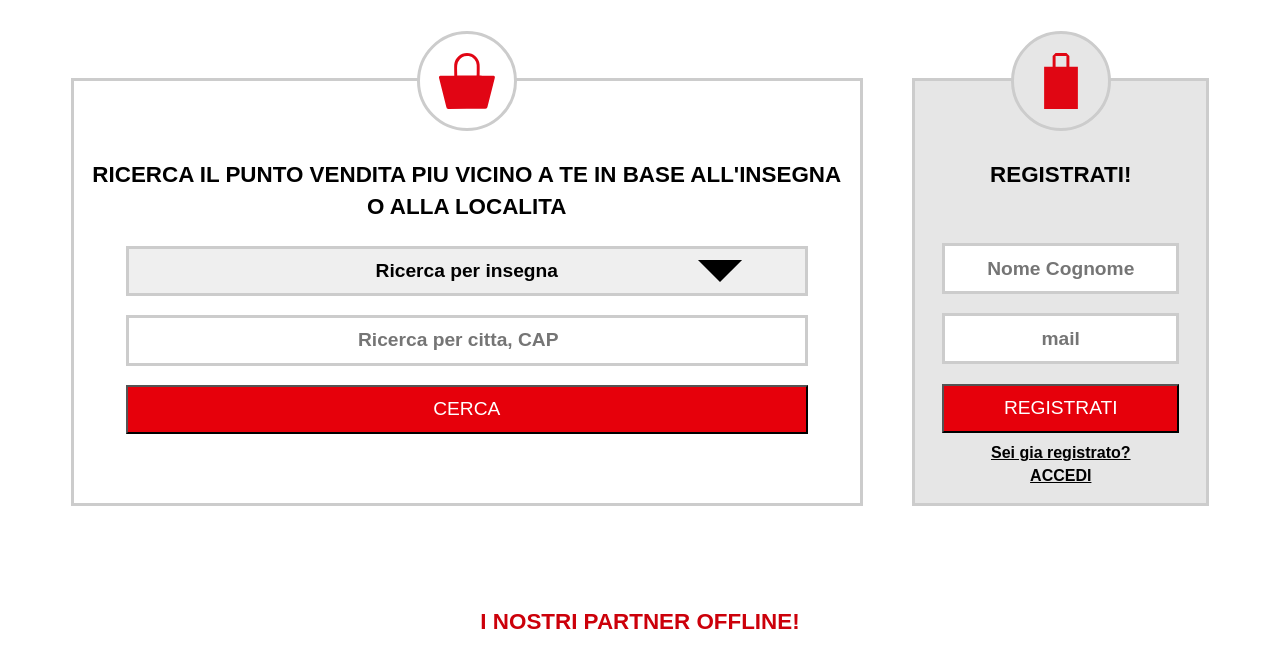
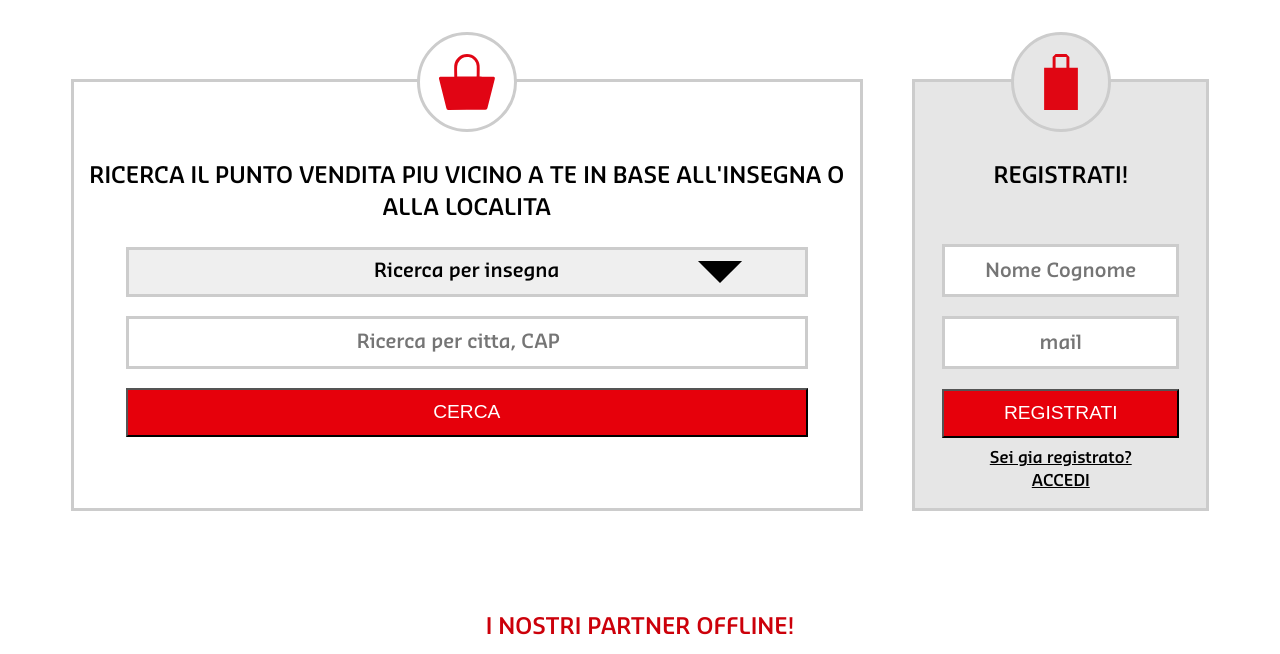
Before and after one commit to bonk33/sodexo, a plain HTML site: page index.html in a window 1280 px wide. Shown: the part 793-1447 px from the top of the page. Drawn offline with Linux system fonts and the light colour scheme; the site is published under a folder, as on GitHub Pages, so addresses that start at the root find nothing.

Commit message:
put fonts in same dir with css

```diff
--- a/assets/css/style.css
+++ b/assets/css/style.css
@@ -3,19 +3,19 @@
 ----------------------------------*/
 @font-face {
     font-family: SansaPro;
-    src: url('/assets/fonts/SansaPro-Light.otf') format('OTF');
+    src: url(SansaPro-Light.otf) format('OTF');
     font-weight: lighter;
 }
 
 @font-face {
     font-family: SansaPro;
-    src: url('/assets/fonts/SansaPro-Normal.ttf') format('TrueType');
+    src: url(SansaPro-Normal.ttf) format('TrueType');
     font-weight: normal;
 }
 
 @font-face {
     font-family: SansaPro;
-    src: url('/assets/fonts/SansaPro-SemiBold.ttf') format('TrueType');
+    src: url(SansaPro-SemiBold.ttf) format('TrueType');
     font-weight: bold;
 }
 
@@ -202,6 +202,7 @@ body {
     background-image: url('../png/select dropdown.png');
     background-repeat: no-repeat;
     background-position: 90% 50%;
+    text-align: center;
 }
 .homepage-registration-form {
     text-align: center;
```
Also changed, not shown: assets/css/SansaPro-Light.otf (added), assets/css/SansaPro-Normal.ttf (added), assets/css/SansaPro-SemiBold.ttf (added).
